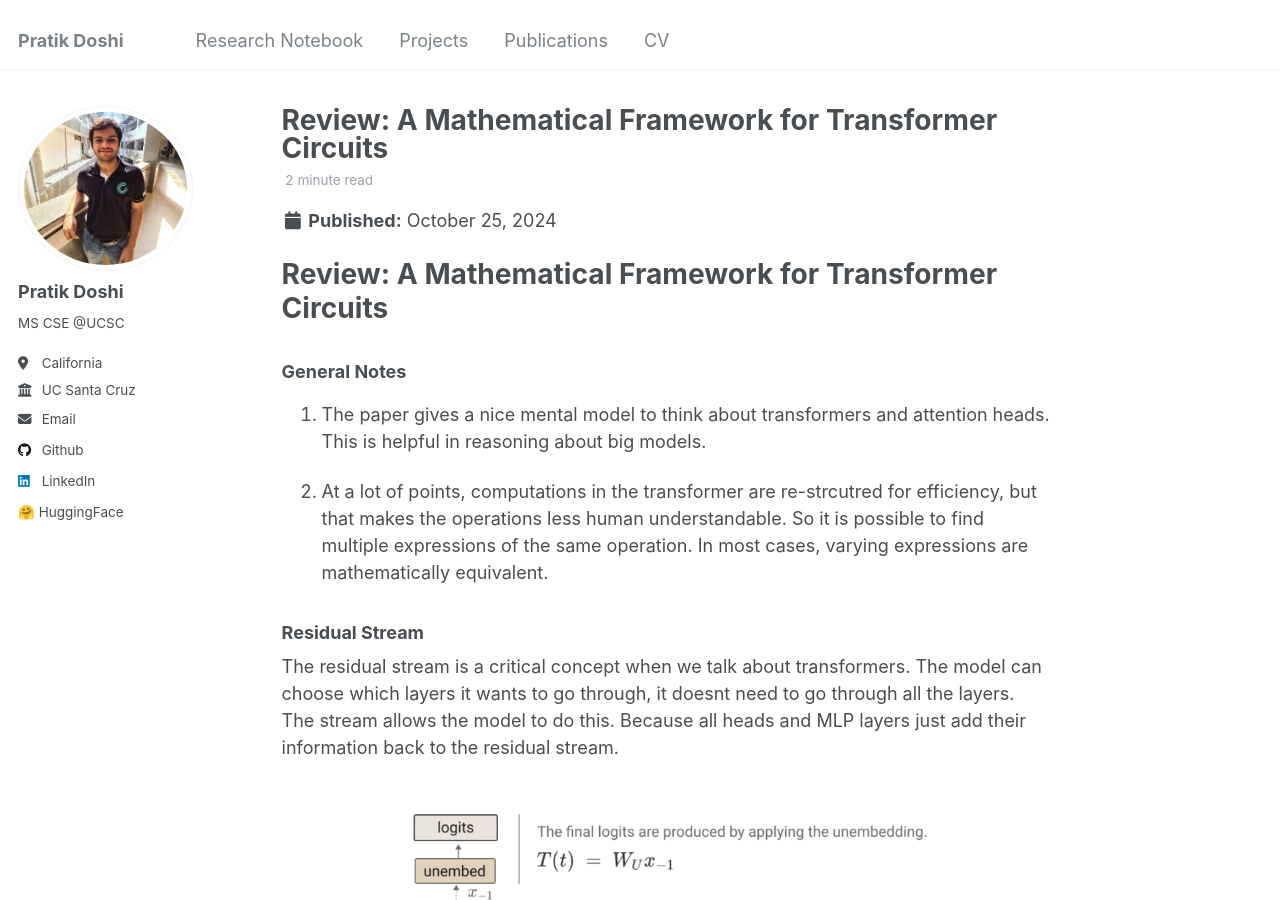
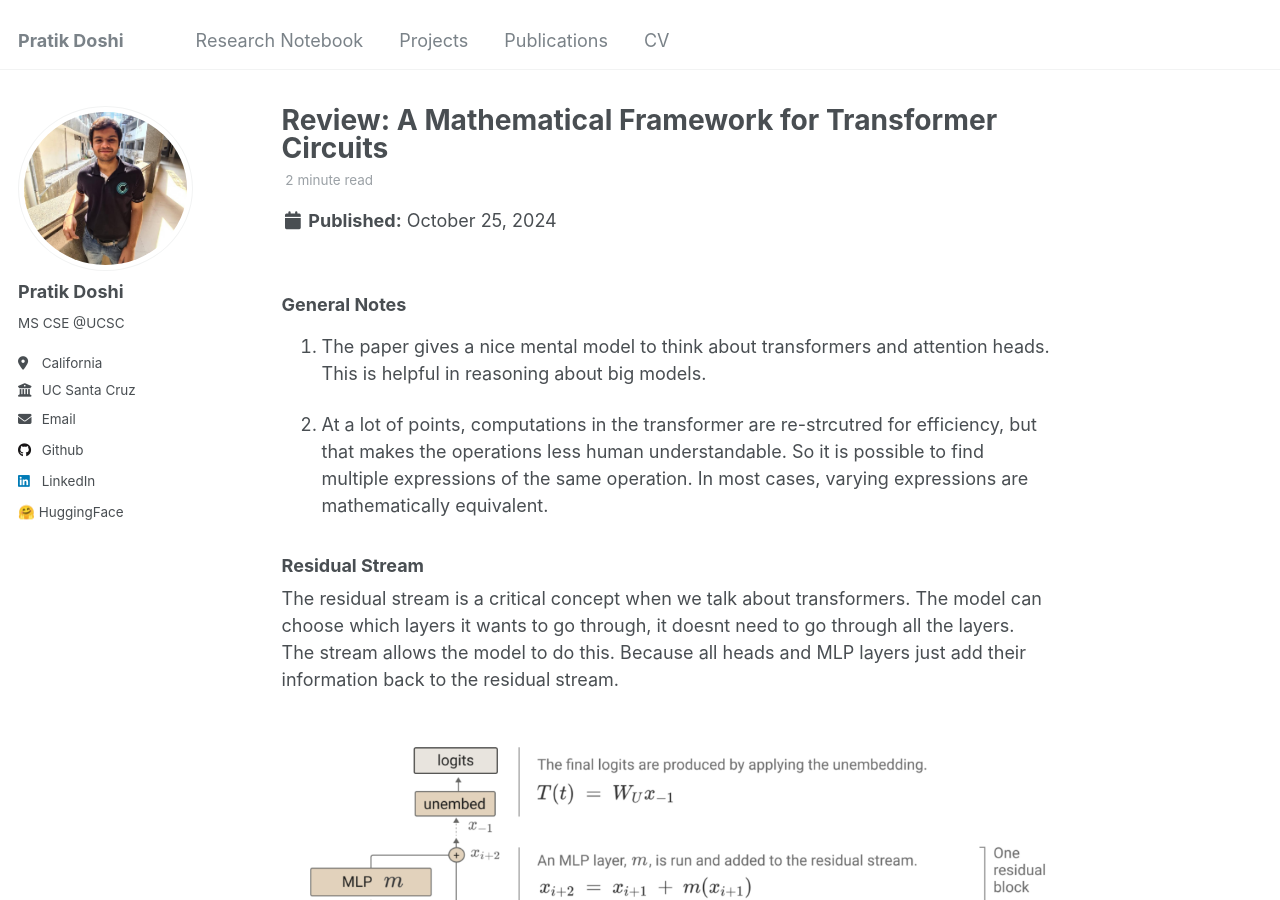
Before and after one commit to Pratik-Doshi-99/pratik-doshi-99.github.io, a Jekyll site: the page built from _posts/2024-10-25-transformer-circuits.md, in a window 1280 px wide and 900 px high. Built offline with Jekyll 4.4.1, drawn with Linux system fonts in a browser that asks for light colours.

Commit message:
removed redudant title

```diff
--- a/_posts/2024-10-25-transformer-circuits.md
+++ b/_posts/2024-10-25-transformer-circuits.md
@@ -10,8 +10,6 @@ tags:
   - Transformers
 ---
 
-
-# Review: A Mathematical Framework for Transformer Circuits
 
 ### General Notes
 1. The paper gives a nice mental model to think about transformers and attention heads. This is helpful in reasoning about big models.
```
